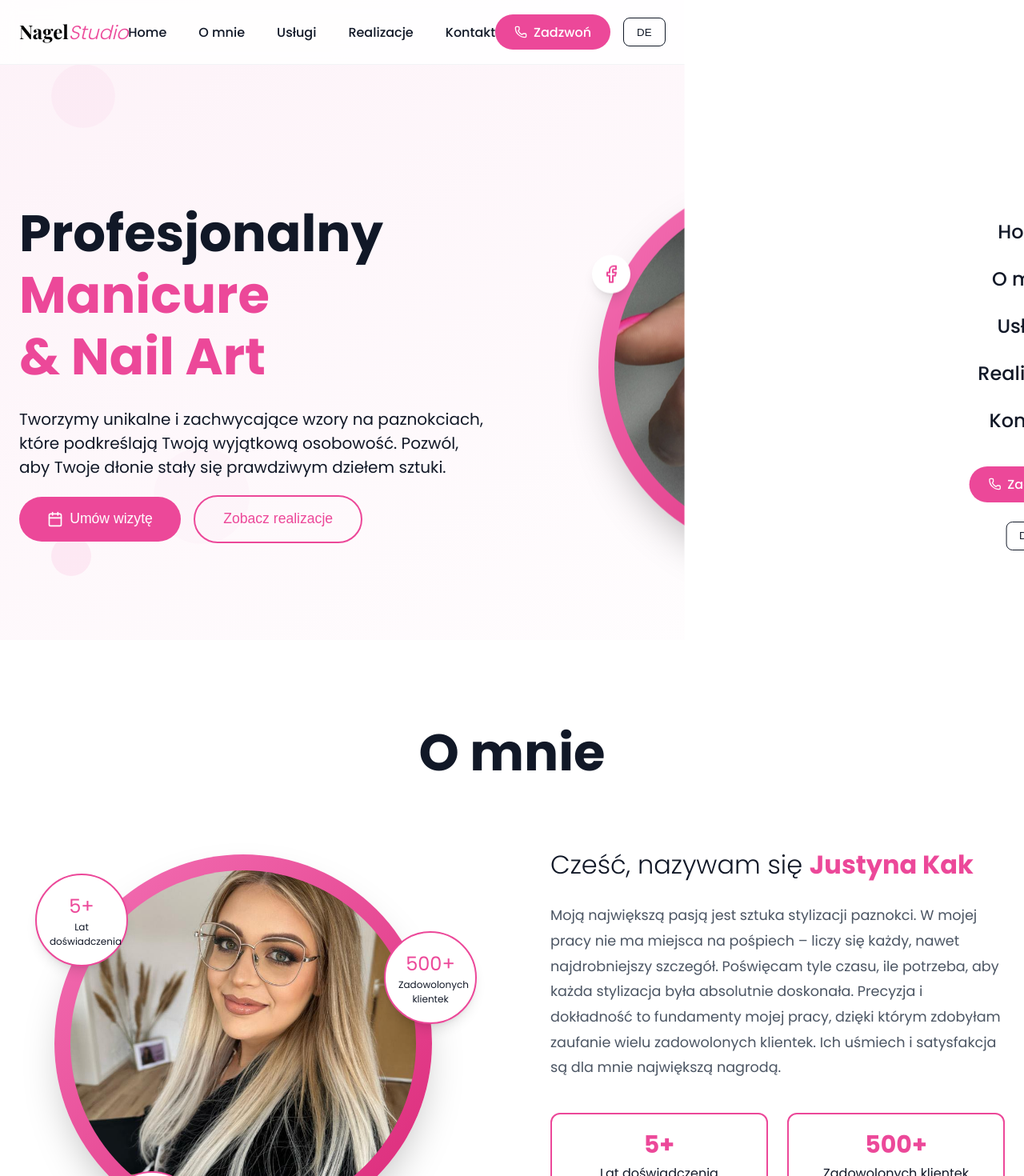
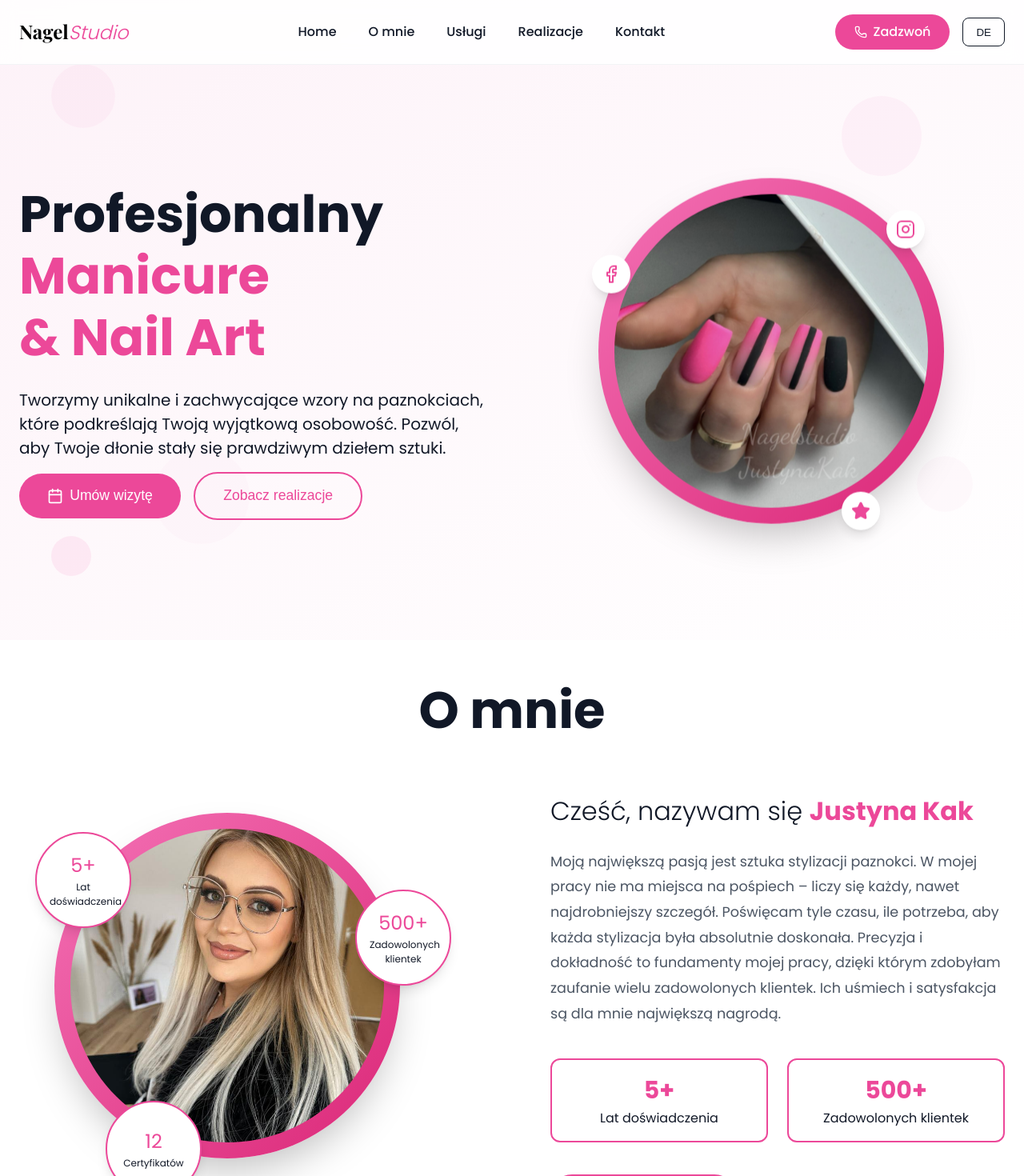
Before and after one commit to Quit3k/studio-paznokci, a React (Vite) app: page / in a window 1280 px wide. Shown: the top 1470 px of the page at 80% size. Built offline with nearby package versions, Linux system fonts and the light colour scheme; a web font is replaced by a local one.

Commit message:
Konfiguracja deploymentu na GitHub Pages

```diff
--- a/src/index.css
+++ b/src/index.css
@@ -1,19 +1,18 @@
 /* src/index.css */
 
-/* 1. Resetujemy domyślne marginesy przeglądarki z elementu body */
-body {
+/* Prosty, ale skuteczny reset CSS */
+*, *::before, *::after {
+  box-sizing: border-box;
   margin: 0;
   padding: 0;
-  box-sizing: border-box; /* Lepsze zarządzanie rozmiarem pudełkowym */
 }
 
-/* 2. Ustawiamy fundament aplikacji na #root */
+body {
+  line-height: 1.5;
+  -webkit-font-smoothing: antialiased;
+}
+
 #root {
-  /* Upewniamy się, że #root jest pełnoekranowym płótnem dla naszej aplikacji */
+  isolation: isolate;
   width: 100%;
-  min-height: 100vh;
-
-  /* Ta linijka zapobiega przypadkowemu przewijaniu strony w poziomie,
-     co było problemem na wersji mobilnej */
-  overflow-x: hidden;
 }
--- a/src/styles/AboutSection.css
+++ b/src/styles/AboutSection.css
@@ -29,7 +29,7 @@
 .about-image-column {
   display: flex;
   justify-content: center;
-  transform: translateX(-5%);
+  transform: translateX(-2%);
 }
 
 .about-image-wrapper {
@@ -80,8 +80,8 @@
 
 /* ZMIANA 1, 2, 3: Finałowe pozycje bąbelków na mobile */
 .stat-bubble-mobile-1 { top: -1rem; left: 0rem; }
-.stat-bubble-mobile-2 { top: 5rem; right: -4.5rem; }
-.stat-bubble-mobile-3 { bottom: -3rem; left: 3rem; }
+.stat-bubble-mobile-2 { top: 5rem; right: -1.5rem; }
+.stat-bubble-mobile-3 { bottom: -1rem; left: 3rem; }
 
 .about-text-content { text-align: center; }
 .about-subtitle { font-size: 1.7rem; color: var(--color-gray-900); margin-bottom: 0rem; font-weight: 300; }
@@ -106,8 +106,8 @@
 
   .stat-bubble-desktop {
     display: flex;
-    width: 80px;
-    height: 80px;
+    width: 120px;
+    height: 120px;
   }
   /* ZMIANA 5: Przywrócenie różowego koloru wartości w bąbelkach na desktopie */
   .stat-bubble-desktop .value {
@@ -124,8 +124,8 @@
 
   /* Oryginalne pozycje bąbelków desktopowych */
   .stat-bubble-1 { top: 1.5rem; left: -1.5rem; }
-  .stat-bubble-2 { top: 6rem; right: -3rem; }
-  .stat-bubble-3 { bottom: -2rem; left: 4rem; }
+  .stat-bubble-2 { top: 6rem; right: -1rem; }
+  .stat-bubble-3 { bottom: 0rem; left: 4rem; }
 
   .about-text-content { text-align: left; height: 30rem; display: flex; flex-direction: column; justify-content: center; }
   .about-subtitle { font-size: 2rem; }
--- a/src/styles/HeroSection.css
+++ b/src/styles/HeroSection.css
@@ -9,7 +9,7 @@
   50% { opacity: 0.15; }
 }
 
-/* Domyślne style są teraz stylami desktopowymi, bo takie nam podałeś */
+/* Style podstawowe (z Twojego dobrego kodu - dla DESKTOPU) */
 .hero-section {
   padding-top: 5rem;
   width: 100%;
@@ -72,11 +72,13 @@
   display: none;
 }
 
+/* ZMIANA 3: Dodajemy padding-top */
 .hero-buttons {
   display: flex;
-  flex-direction: column;
+  flex-direction: row;
   align-items: center;
   gap: 1rem;
+  padding-top: 15px;
 }
 
 .hero-cta-primary, .hero-cta-secondary {
@@ -148,10 +150,13 @@
   justify-content: center;
 }
 .hero-social-bubble:hover { transform: scale(1.1); }
-.bubble-instagram { top: 2.5rem; right: -0.5rem; }
+
+/* ZMIANA 1 & 2: Poprawione pozycje ikon */
+.bubble-instagram { top: 2.5rem; right: 1.5rem; }
 .bubble-facebook { top: 6rem; left: -0.5rem; }
-.bubble-star { bottom: -4rem; right: 5rem; }
+.bubble-star { bottom: -0.5rem; right: 5rem; }
 .bubble-star svg { fill: var(--color-pink-500); }
+
 
 @media (min-width: 768px) {
   .hero-grid { grid-template-columns: repeat(2, 1fr); gap: 2rem; }
@@ -176,9 +181,6 @@
    .hero-image-wrapper { width: 27rem; height: 27rem; }
 }
 
-/* ========================================================= */
-/* === ZMIANA: Dodajemy style tylko dla mobile i tabletów === */
-/* ========================================================= */
 @media (max-width: 1023px) {
   .hero-section {
     padding-top: 0;
--- a/src/styles/Navigation.css
+++ b/src/styles/Navigation.css
@@ -1,12 +1,17 @@
 /* src/styles/Navigation.css */
 
-/* --- Style dla paska nawigacji (bez zmian) --- */
+/* --- Style domyślne (dla DESKTOPU) --- */
 .navbar {
-  position: static;
-  background-color: var(--color-white);
+  position: fixed;
+  top: 0;
+  left: 0;
+  right: 0;
+  background-color: rgba(255, 255, 255, 0.85);
+  backdrop-filter: blur(10px);
   z-index: 50;
   border-bottom: 1px solid var(--color-gray-100);
 }
+
 .navbar-container {
   max-width: 1280px;
   margin-left: auto;
@@ -17,28 +22,34 @@
   align-items: center;
   height: 5rem;
 }
+
 .navbar-logo {
   flex-shrink: 0;
   text-decoration: none;
 }
+
 .navbar-logo .title {
   font-size: 1.5rem;
   font-weight: 700;
 }
+
 .navbar-logo .title-main {
   font-family: var(--font-serif);
   color: var(--color-black);
 }
+
 .navbar-logo .title-secondary {
   font-weight: 300;
   font-style: italic;
   color: var(--color-pink-500);
 }
+
 .desktop-nav-links {
-  display: none;
+  display: flex; /* Domyślnie pokazujemy na desktopie */
   align-items: center;
   gap: 2.5rem;
 }
+
 .nav-link {
   color: var(--color-gray-700);
   font-weight: 500;
@@ -69,11 +80,13 @@
   left: 0;
   background: var(--color-pink-500);
 }
+
 .desktop-nav-actions {
-  display: none;
+  display: flex; /* Domyślnie pokazujemy na desktopie */
   align-items: center;
   gap: 1rem;
 }
+
 .call-button {
   background-color: var(--color-pink-500);
   color: var(--color-white);
@@ -90,6 +103,7 @@
   color: var(--color-white);
   transform: scale(1.05);
 }
+
 .language-toggle {
   font-weight: 500;
   color: var(--color-gray-900);
@@ -106,42 +120,61 @@
   border-color: var(--color-pink-500);
 }
 
+/* Ukrywamy elementy mobilne domyślnie */
+.mobile-menu-toggle, .mobile-menu {
+  display: none;
+}
 
-/* --- Style dla menu mobilnego --- */
+
+/* ========================================= */
+/* === Style tylko dla MOBILE (< 1024px) === */
+/* ========================================= */
+@media (max-width: 1023px) {
+  .navbar {
+    position: static; /* Nawigacja przestaje pływać */
+    background-color: var(--color-white);
+    backdrop-filter: none;
+  }
+
+  /* Chowamy elementy desktopowe na mobile */
+  .desktop-nav-links, .desktop-nav-actions {
+    display: none;
+  }
+
+  /* Pokazujemy przycisk hamburgera */
   .mobile-menu-toggle {
     display: block;
-  color: var(--color-gray-900);
+    background: none;
+    border: none;
+    cursor: pointer;
     z-index: 100;
   }
 
+  /* Pokazujemy i stylujemy panel menu */
   .mobile-menu {
-  /* ZMIANA: Pozycja 'fixed' zamiast 'absolute', aby "uwolnić" menu */
+    display: flex;
     position: fixed;
-  top: 0; /* Zaczyna się od samej góry ekranu */
-  left: 0;
+    top: 0;
     right: 0;
-  /* ZMIANA: Wysokość na 100% ekranu */
+    width: 300px;
     height: 100vh;
     background-color: var(--color-white);
-  padding: 5rem 2rem 2rem 2rem; /* Zwiększony padding od góry, aby nie nachodziło na przycisk X */
-  display: flex;
+    box-shadow: -10px 0px 30px rgba(0, 0, 0, 0.1);
+    padding: 6rem 2rem 2rem 2rem;
     flex-direction: column;
     align-items: center;
-  justify-content: center; /* Dodatkowe centrowanie w pionie */
     gap: 1.5rem;
-  transform: translateX(100%); /* ZMIANA: Wysuwa się teraz z prawej strony, a nie z góry */
+    transform: translateX(100%);
     transition: transform 0.4s ease-in-out;
-  z-index: 99; /* Niżej niż przycisk, ale wyżej niż reszta strony */
+    z-index: 99;
   }
 
   .mobile-menu.open {
-  transform: translateX(0); /* Wjeżdża na ekran */
+    transform: translateX(0);
   }
-
   .mobile-menu .nav-link {
-  font-size: 1.5rem; /* Powiększamy linki w menu */
+    font-size: 1.5rem;
   }
-
   .mobile-menu-actions {
     margin-top: 1rem;
     display: flex;
@@ -149,15 +182,4 @@
     align-items: center;
     gap: 1.5rem;
   }
-
-/* Style dla desktopu (bez zmian) */
-@media (min-width: 1024px) {
-  .navbar {
-    position: fixed;
-    background-color: rgba(255, 255, 255, 0.85);
-    backdrop-filter: blur(10px);
 }
-  .desktop-nav-links { display: flex; }
-  .desktop-nav-actions { display: flex; }
-  .mobile-menu-toggle { display: none; }
-}
```
Lines whose indentation alone changed are shown as unchanged.
